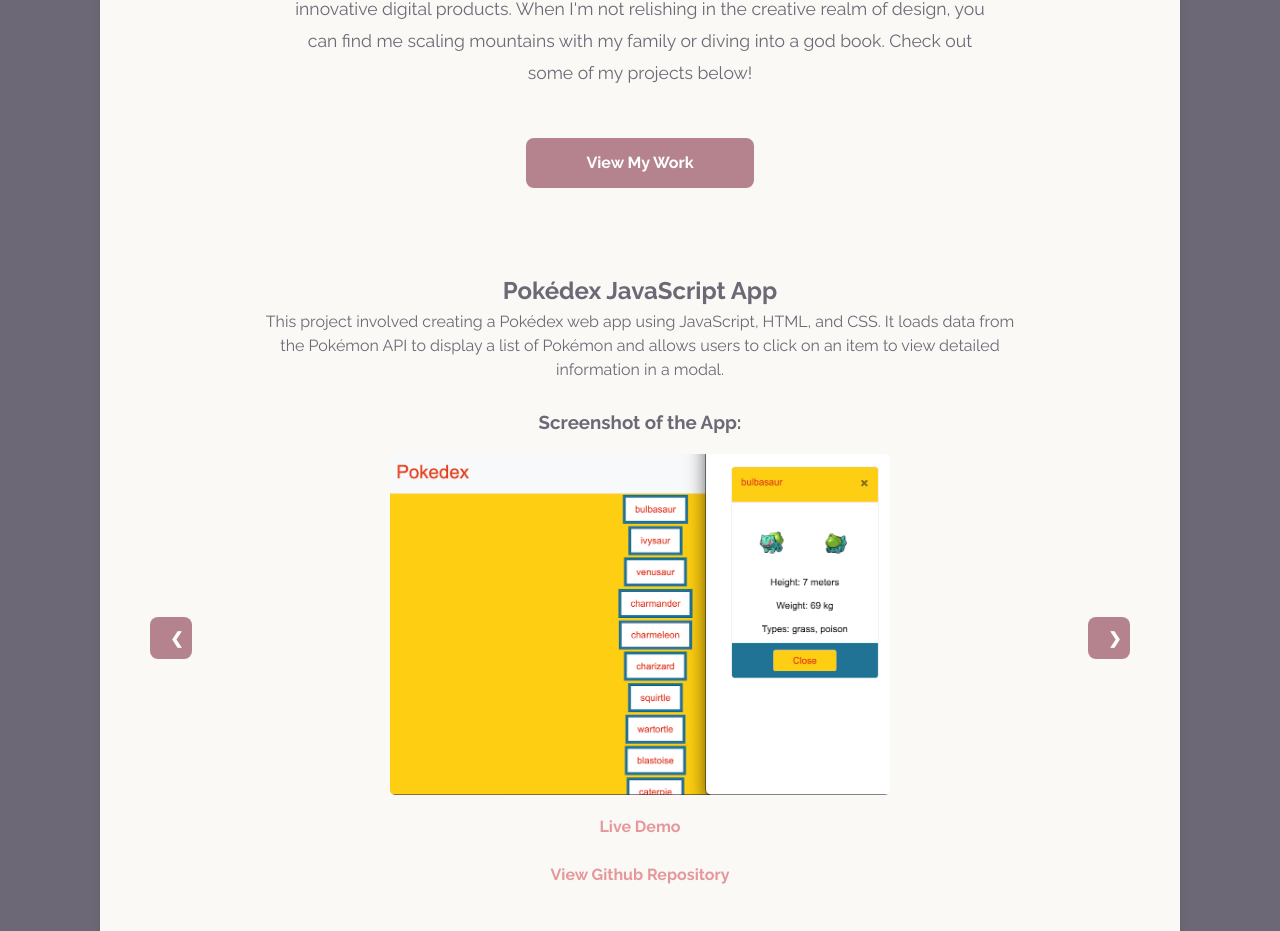
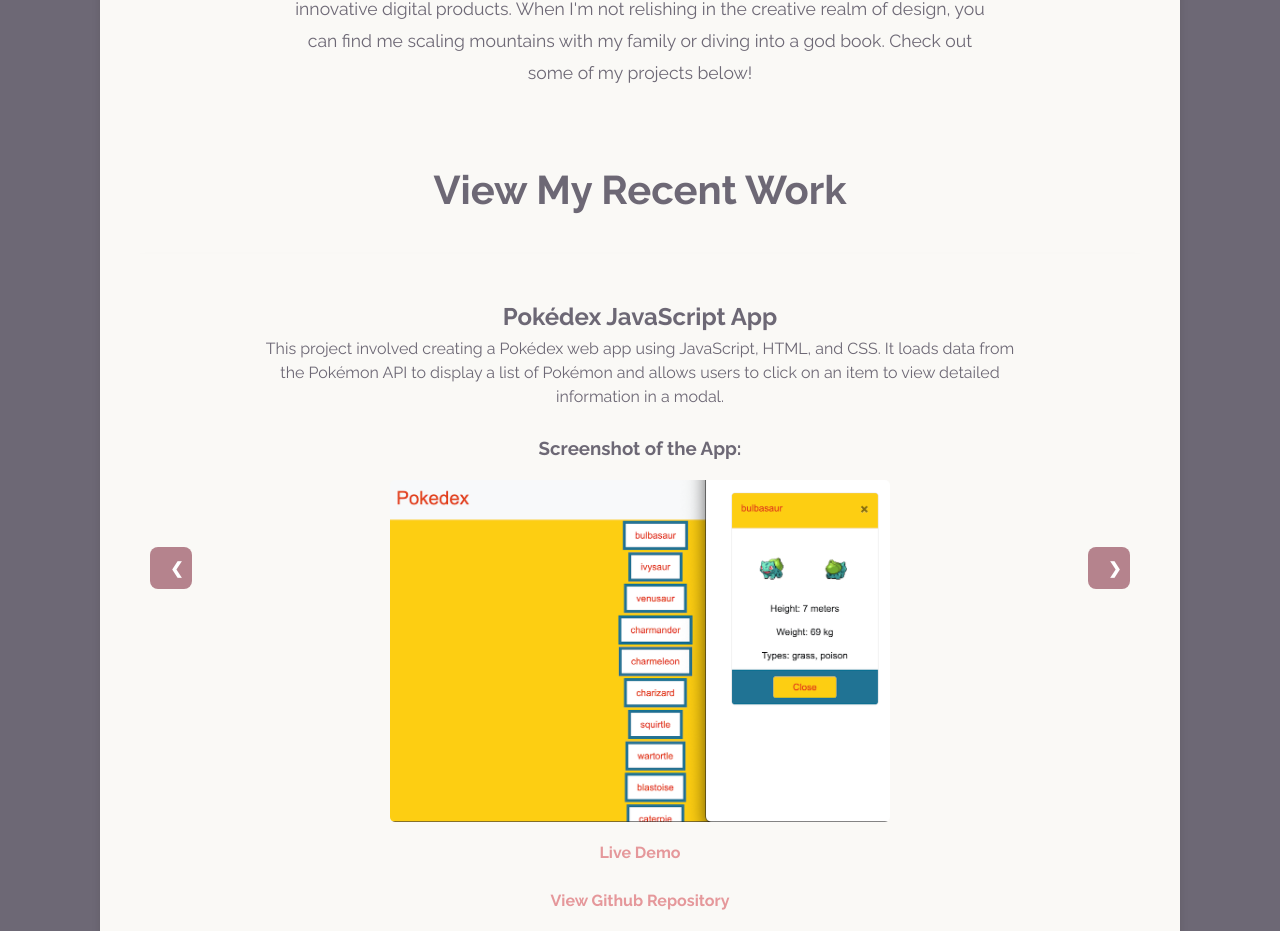
Before and after one commit to Chels93/CF--Portfolio, a website: page index.html in a window 1280 px wide. Shown: the part 836-1767 px from the top of the page. Drawn offline with Linux system fonts and the light colour scheme.

Commit message:
removed link to work.html above carousel

```diff
--- a/css/style.production.css
+++ b/css/style.production.css
@@ -138,6 +138,7 @@
 }
 
 .carousel-items {
+    margin-top: 20px;
   display: flex;
   gap: 20px;
   transition: transform 0.5s ease-in-out;
--- a/index.html
+++ b/index.html
@@ -57,9 +57,9 @@
         mountains with my family or diving into a god book. Check out some of my
         projects below!
       </p>
-      <a href="work.html" class="button">View My Work</a>
       <section class="wrapper">
         <div class="carousel-container">
+            <h1>View My Recent Work</h1>
           <div class="carousel-items">
             <div class="carousel-item">
               <h2>Pokédex JavaScript App</h2>
```
